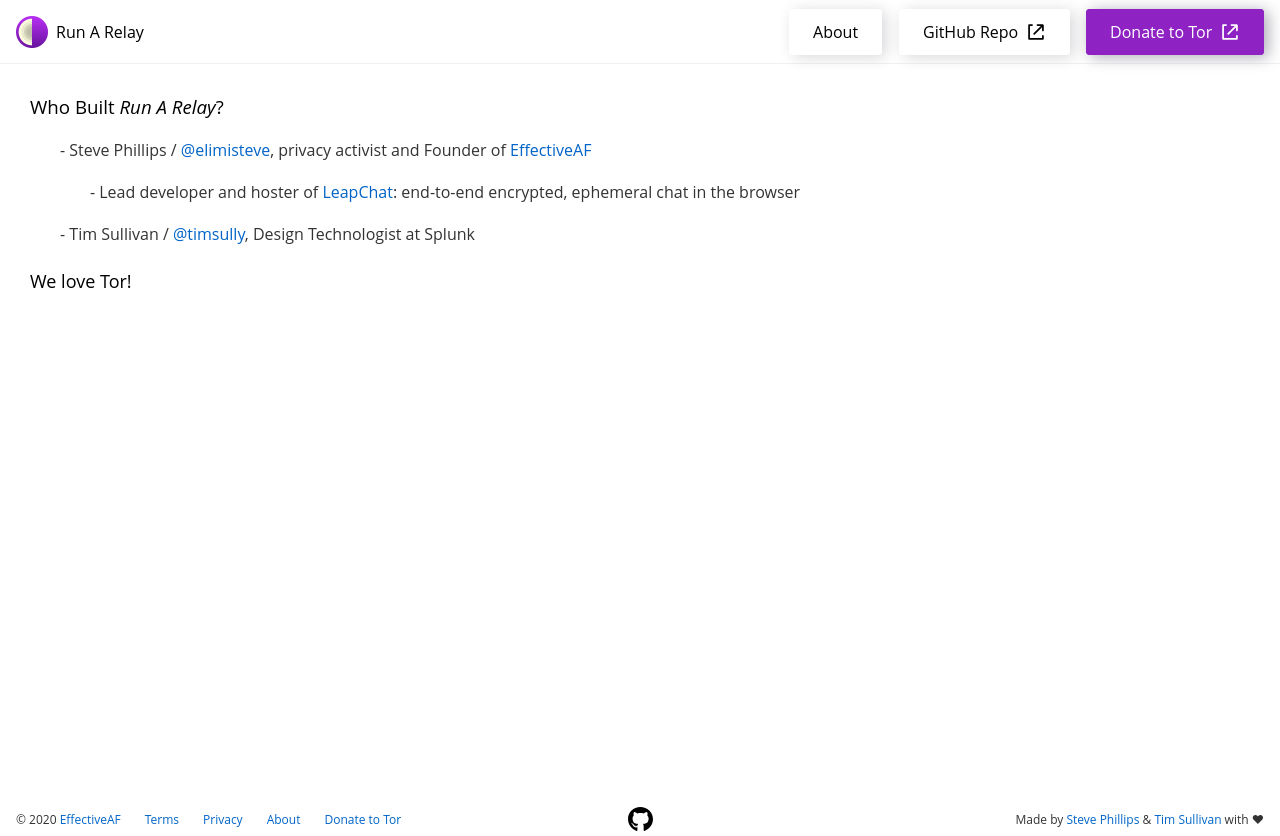
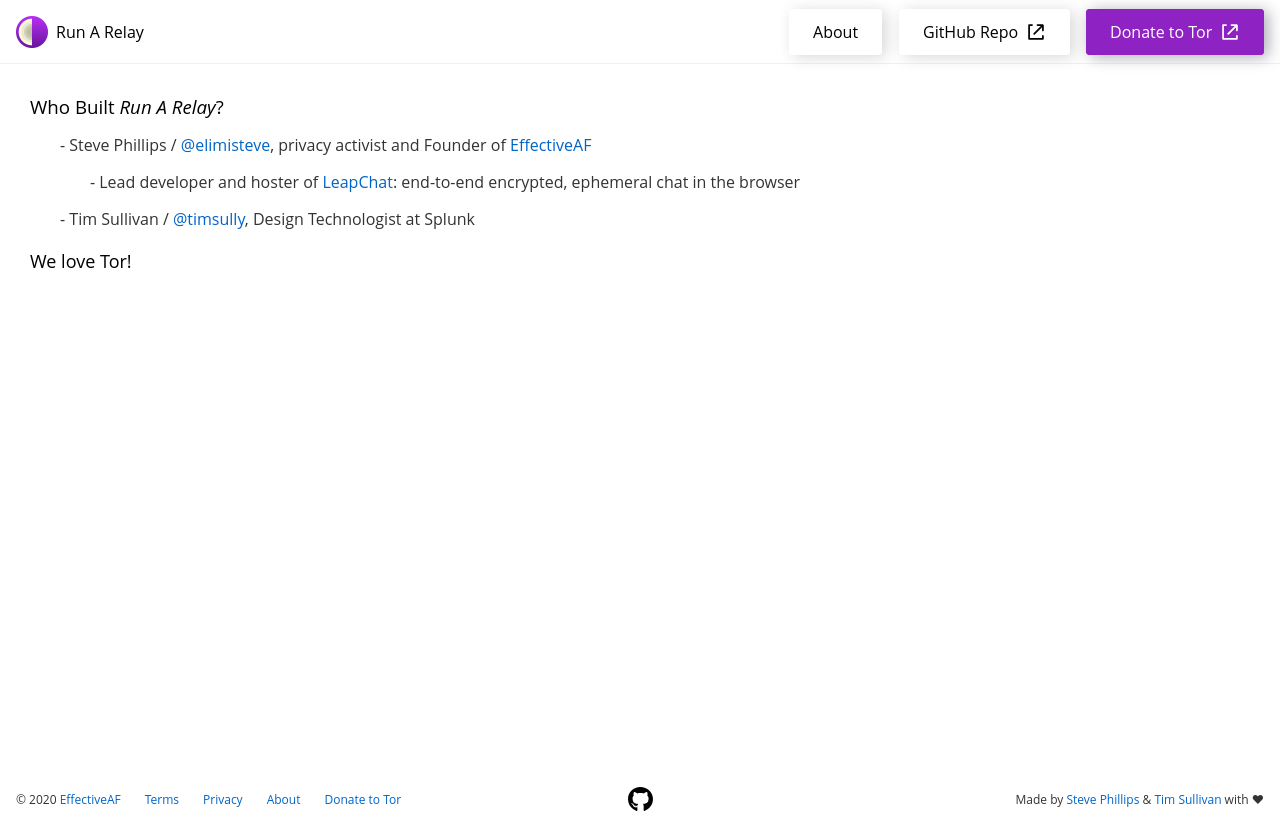
Before and after one commit to EffectiveAF/run-a-relay, a Svelte app: page /about in a window 1280 px wide. Built offline with nearby package versions, Linux system fonts and the light colour scheme; a web font is replaced by a local one.

Commit message:
.static-content links: underline on hover

```diff
--- a/public/relay.css
+++ b/public/relay.css
@@ -43,5 +43,8 @@
   margin-left: 30px;
 }
 .static-content li, .static-content p {
-  margin-top: 20px;
+  margin-top: 15px;
 }
+.static-content a:hover {
+  text-decoration: underline;
+}
```
